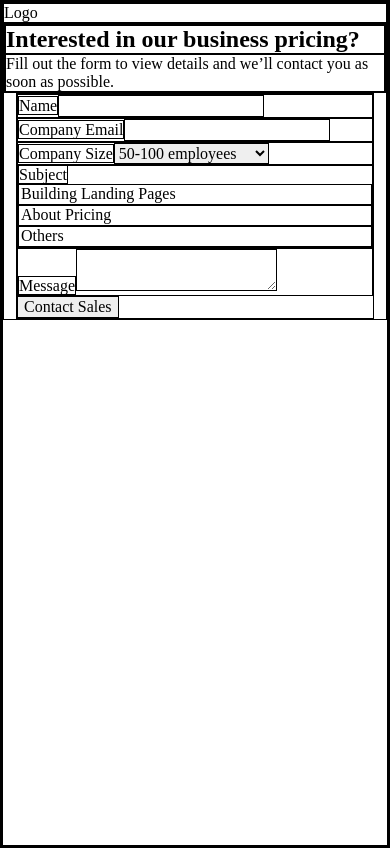
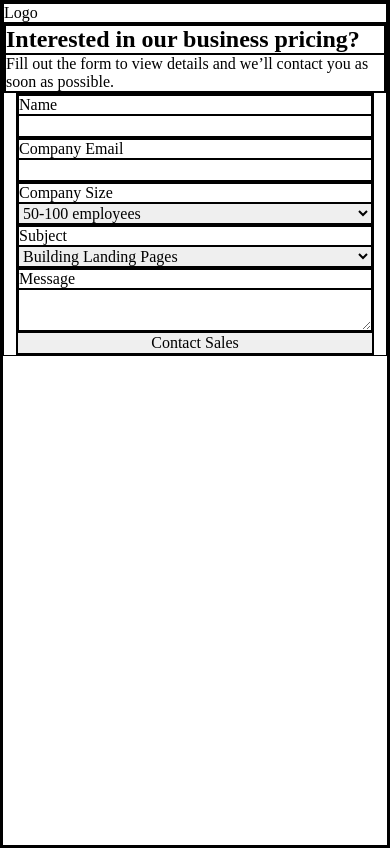
Before and after one commit to Nimus-oes/react-contact-form-kr, a React (Vite) app: page / in a window 390 px wide. Built offline with nearby package versions, Linux system fonts and the light colour scheme.

Commit message:
implement responsive form layout

```diff
--- a/src/App.css
+++ b/src/App.css
@@ -10,4 +10,21 @@
 
 .form {
   width: min(810px, calc(100% - 24px));
+  display: grid;
+  grid-template-columns: 1fr 1fr;
 }
+
+.form-item {
+  display: flex;
+  flex-direction: column;
+}
+
+.full-width-item {
+  grid-column: 1/-1;
+}
+
+@media (max-width: 600px) {
+  .form {
+    grid-template-columns: 1fr;
+  }
+}
--- a/src/components/ContactForm.jsx
+++ b/src/components/ContactForm.jsx
@@ -1,15 +1,15 @@
 function ContactForm() {
   return (
     <form action="" className="form">
-      <div>
+      <div className="form-item">
         <label htmlFor="">Name</label>
         <input type="text" />
       </div>
-      <div>
+      <div className="form-item">
         <label htmlFor="">Company Email</label>
         <input type="email" />
       </div>
-      <div>
+      <div className="form-item">
         <label htmlFor="">Company Size</label>
         <select name="" id="">
           <option value="">50-100 employees</option>
@@ -17,17 +17,19 @@ function ContactForm() {
           <option value="">Over 200 employees</option>
         </select>
       </div>
-      <div>
+      <div className="form-item">
         <label htmlFor="">Subject</label>
-        <option value="">Building Landing Pages</option>
-        <option value="">About Pricing</option>
-        <option value="">Others</option>
+        <select name="" id="">
+          <option value="">Building Landing Pages</option>
+          <option value="">About Pricing</option>
+          <option value="">Others</option>
+        </select>
       </div>
-      <div>
+      <div className="form-item full-width-item">
         <label htmlFor="">Message</label>
         <textarea name="" id=""></textarea>
       </div>
-      <button>Contact Sales</button>
+      <button className="full-width-item">Contact Sales</button>
     </form>
   );
 }
```
